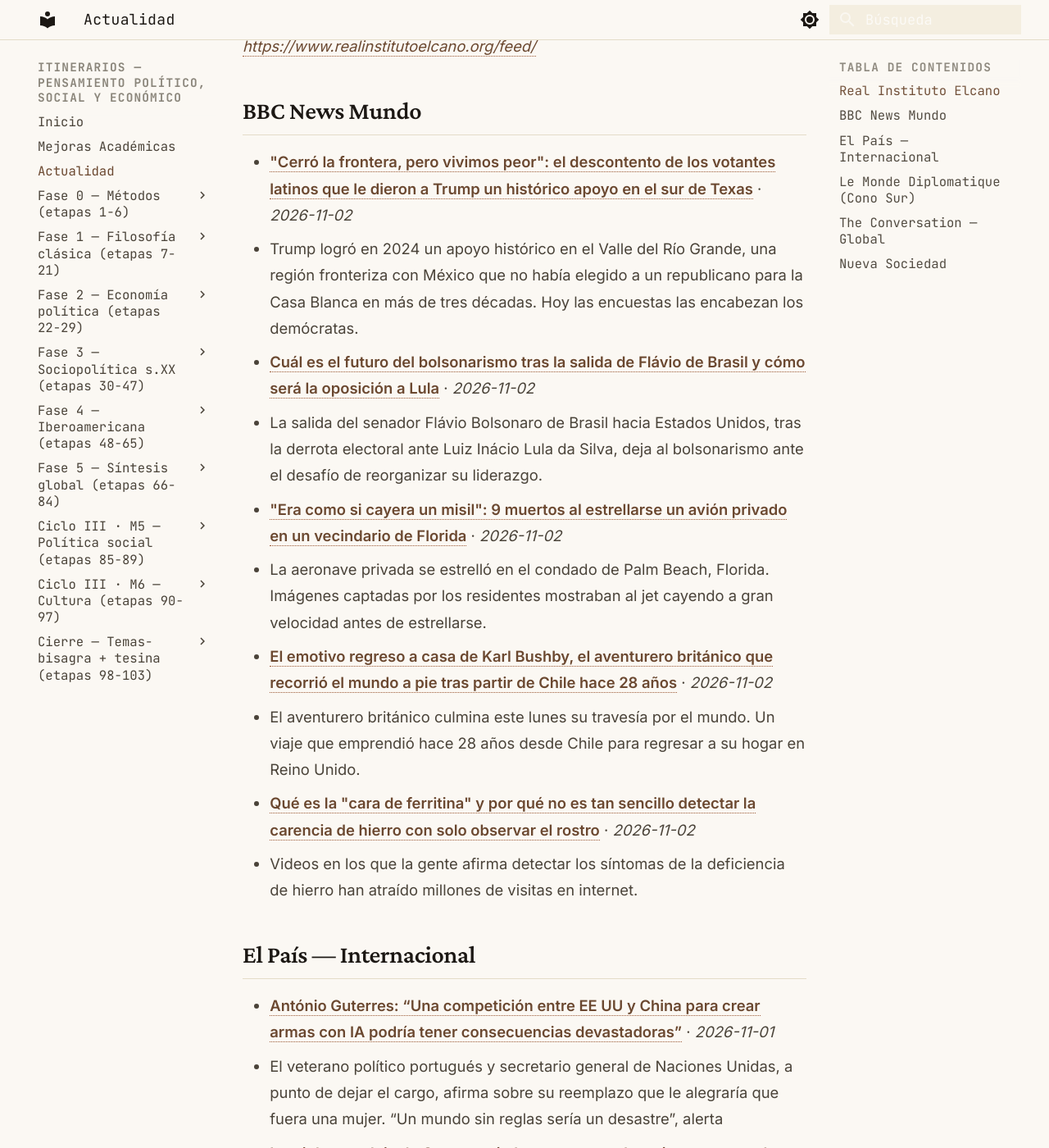
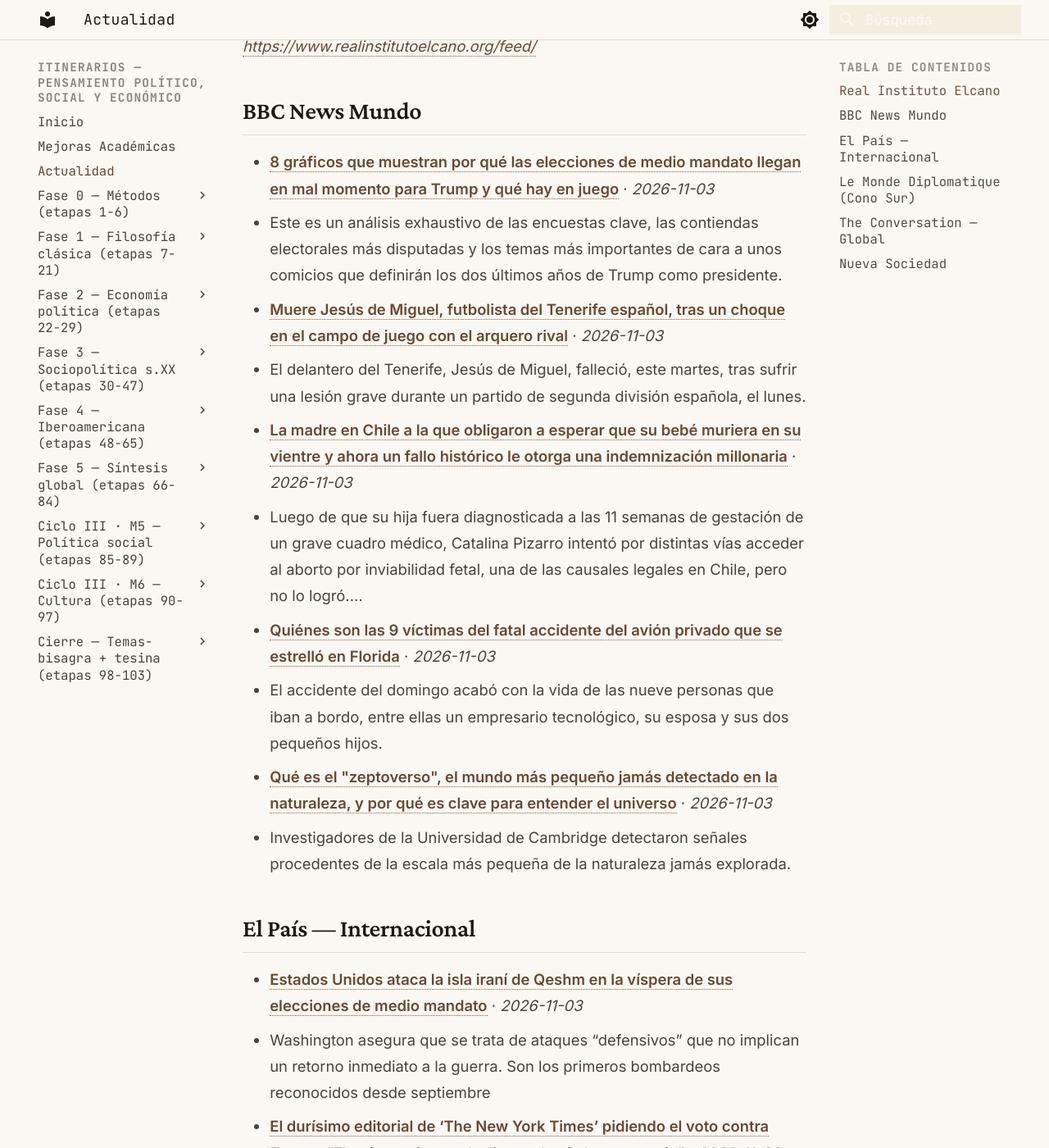
Before and after one commit to MrSpagVi/Curso, an MkDocs documentation site: the page built from docs/actualidad.md, in a window 1280 px wide and 1400 px high, scrolled down 717 px. Shown: the whole window at 82% size. Built offline with MkDocs 1.6.1 and Material for MkDocs 9.7.7, drawn with Linux system fonts in a browser that asks for light colours; some of the changed text lies outside the part shown.

Commit message:
auto: actualidad 2026-11-03

```diff
--- a/docs/actualidad.md
+++ b/docs/actualidad.md
@@ -6,7 +6,7 @@ title: Actualidad
 
 Últimos titulares de fuentes que dictan agenda en ciencia política y geopolítica. Actualizado automáticamente cada día (vía GitHub Actions).
 
-_Última actualización: 2026-11-02 14:18 UTC_
+_Última actualización: 2026-11-03 13:19 UTC_
 
 !!! tip "Ritual mensual — #actualidad"
     El último sábado de cada mes: agarrá **un** titular de los de abajo y escribí **300 palabras** aplicándole **2 autores** del último mes que leíste. ¿Qué diría cada uno? ¿En qué chocan? No resumas la noticia — usala como caso para pensar con las herramientas que venís construyendo. Guardá el texto con el tag `#actualidad` en tu sistema de notas. Esto convierte la teoría en criterio sobre la coyuntura: el objetivo del plan no es citar a Maquiavelo, es leer el presente con él.
@@ -17,29 +17,29 @@ _Sin datos en esta ejecución. Visitar fuente: [https://www.realinstitutoelcano.
 
 ## BBC News Mundo
 
-- **["Cerró la frontera, pero vivimos peor": el descontento de los votantes latinos que le dieron a Trump un histórico apoyo en el sur de Texas](https://www.bbc.com/mundo/articles/c6y9315lrelzo?at_medium=RSS&at_campaign=rss)** · *2026-11-02*
-  - Trump logró en 2024 un apoyo histórico en el Valle del Río Grande, una región fronteriza con México que no había elegido a un republicano para la Casa Blanca en más de tres décadas. Hoy las encuestas las encabezan los demócratas.
-- **[Cuál es el futuro del bolsonarismo tras la salida de Flávio de Brasil y cómo será la oposición a Lula](https://www.bbc.com/mundo/articles/c3qjn8nr2p2ko?at_medium=RSS&at_campaign=rss)** · *2026-11-02*
-  - La salida del senador Flávio Bolsonaro de Brasil hacia Estados Unidos, tras la derrota electoral ante Luiz Inácio Lula da Silva, deja al bolsonarismo ante el desafío de reorganizar su liderazgo.
-- **["Era como si cayera un misil": 9 muertos al estrellarse un avión privado en un vecindario de Florida](https://www.bbc.com/mundo/articles/c61m4yyjyrrxo?at_medium=RSS&at_campaign=rss)** · *2026-11-02*
-  - La aeronave privada se estrelló en el condado de Palm Beach, Florida. Imágenes captadas por los residentes mostraban al jet cayendo a gran velocidad antes de estrellarse.
-- **[El emotivo regreso a casa de Karl Bushby, el aventurero británico que recorrió el mundo a pie tras partir de Chile hace 28 años](https://www.bbc.com/mundo/articles/c8wy941ee4rzo?at_medium=RSS&at_campaign=rss)** · *2026-11-02*
-  - El aventurero británico culmina este lunes su travesía por el mundo. Un viaje que emprendió hace 28 años desde Chile para regresar a su hogar en Reino Unido.
-- **[Qué es la "cara de ferritina" y por qué no es tan sencillo detectar la carencia de hierro con solo observar el rostro](https://www.bbc.com/mundo/articles/cq23dyerrdpko?at_medium=RSS&at_campaign=rss)** · *2026-11-02*
-  - Videos en los que la gente afirma detectar los síntomas de la deficiencia de hierro han atraído millones de visitas en internet.
+- **[8 gráficos que muestran por qué las elecciones de medio mandato llegan en mal momento para Trump y qué hay en juego](https://www.bbc.com/mundo/articles/cq5ynzzkxeymo?at_medium=RSS&at_campaign=rss)** · *2026-11-03*
+  - Este es un análisis exhaustivo de las encuestas clave, las contiendas electorales más disputadas y los temas más importantes de cara a unos comicios que definirán los dos últimos años de Trump como presidente.
+- **[Muere Jesús de Miguel, futbolista del Tenerife español, tras un choque en el campo de juego con el arquero rival](https://www.bbc.com/mundo/articles/c64g1vx4vv3go?at_medium=RSS&at_campaign=rss)** · *2026-11-03*
+  - El delantero del Tenerife, Jesús de Miguel, falleció, este martes, tras sufrir una lesión grave durante un partido de segunda división española, el lunes.
+- **[La madre en Chile a la que obligaron a esperar que su bebé muriera en su vientre y ahora un fallo histórico le otorga una indemnización millonaria](https://www.bbc.com/mundo/articles/cm3el01qqeqxo?at_medium=RSS&at_campaign=rss)** · *2026-11-03*
+  - Luego de que su hija fuera diagnosticada a las 11 semanas de gestación de un grave cuadro médico, Catalina Pizarro intentó por distintas vías acceder al aborto por inviabilidad fetal, una de las causales legales en Chile, pero no lo logró.…
+- **[Quiénes son las 9 víctimas del fatal accidente del avión privado que se estrelló en Florida](https://www.bbc.com/mundo/articles/cx054q17vvezo?at_medium=RSS&at_campaign=rss)** · *2026-11-03*
+  - El accidente del domingo acabó con la vida de las nueve personas que iban a bordo, entre ellas un empresario tecnológico, su esposa y sus dos pequeños hijos.
+- **[Qué es el "zeptoverso", el mundo más pequeño jamás detectado en la naturaleza, y por qué es clave para entender el universo](https://www.bbc.com/mundo/articles/c60rldxq8k1ro?at_medium=RSS&at_campaign=rss)** · *2026-11-03*
+  - Investigadores de la Universidad de Cambridge detectaron señales procedentes de la escala más pequeña de la naturaleza jamás explorada.
 
 ## El País — Internacional
 
-- **[António Guterres: “Una competición entre EE UU y China para crear armas con IA podría tener consecuencias devastadoras”](https://elpais.com/internacional/2026-11-01/antonio-guterres-una-competicion-entre-ee-uu-y-china-para-crear-armas-con-ia-podria-tener-consecuencias-devastadoras.html)** · *2026-11-01*
-  - El veterano político portugués y secretario general de Naciones Unidas, a punto de dejar el cargo, afirma sobre su reemplazo que le alegraría que fuera una mujer. “Un mundo sin reglas sería un desastre”, alerta
-- **[La triple paradoja de Ormuz: más barcos cruzando, más ataques y el petróleo por las nubes](https://elpais.com/internacional/2026-11-02/la-triple-paradoja-de-ormuz-mas-barcos-cruzando-mas-ataques-y-el-petroleo-por-las-nubes.html)** · *2026-11-02*
-  - La mayor porosidad del estrecho, sobre el que sigue pesando un doble bloqueo, no se traduce en una relajación en los precios
-- **[La crisis de la vivienda revive en las calles portuguesas el espíritu de la Revolución de Abril](https://elpais.com/internacional/2026-11-01/la-crisis-de-la-vivienda-revive-en-las-calles-portuguesas-el-espiritu-de-la-revolucion-de-abril.html)** · *2026-11-02*
-  - La represión policial de acampadas pacíficas, con decenas de heridos este fin de semana, provoca una tormenta política. Portugal es el país de la UE donde más ha subido el precio de las casas
+- **[Estados Unidos ataca la isla iraní de Qeshm en la víspera de sus elecciones de medio mandato](https://elpais.com/internacional/2026-11-03/estados-unidos-ataca-la-isla-irani-de-qeshm-en-la-vispera-de-sus-elecciones-de-medio-mandato.html)** · *2026-11-03*
+  - Washington asegura que se trata de ataques “defensivos” que no implican un retorno inmediato a la guerra. Son los primeros bombardeos reconocidos desde septiembre
+- **[El durísimo editorial de ‘The New York Times’ pidiendo el voto contra Trump: “El país empieza a deslizarse hacia la autocracia”](https://elpais.com/internacional/2026-11-03/el-durisimo-editorial-de-the-new-york-times-pidiendo-el-voto-contra-trump-el-pais-empieza-a-deslizarse-hacia-la-autocracia.html)** · *2026-11-03*
+  - El diario estadounidense insta a los electores a frenar en los comicios de este martes la deriva de un Gobierno entregado a “la corrupción, la incompetencia y el abuso de poder”, y acusa al presidente de violar “la tradición y la ley”
+- **[Rusia anuncia que negociará con Ucrania, bajo mediación de Estados Unidos, la próxima semana en Abu Dabi](https://elpais.com/internacional/2026-11-03/rusia-anuncia-que-negociara-con-ucrania-bajo-mediacion-de-estados-unidos-la-proxima-semana-en-abu-dabi.html)** · *2026-11-03*
+  - Las nuevas conversaciones de paz a tres bandas, aún no confirmadas por Kiev, están previstas el 10 y el 11 de noviembre
+- **[El futuro ya no es lo que era antes](https://elpais.com/internacional/2026-11-02/el-futuro-ya-no-es-lo-que-era-antes.html)** · *2026-11-02*
+  - El escritor Juan Gabriel Vásquez despide la primera sesión del World in Progress reflexionando sobre los riesgos que afronta la humanidad, como la inteligencia artificial
 - **[¿Protestarán los jóvenes con su voto en Estados Unidos?](https://elpais.com/us/2026-11-02/protestaran-los-jovenes-con-su-voto-en-estados-unidos.html)** · *2026-11-02*
   - Los menores de 30 años podrían aprovechar las ‘midterms’ para enviar un mensaje muy claro al presidente Donald Trump
-- **[El tambaleante trono del rey ‘Bibi’](https://elpais.com/internacional/2026-11-01/el-tambaleante-trono-del-rey-bibi.html)** · *2026-11-01*
-  - Los votantes israelíes han hablado con claridad, pero al primer ministro israelí, Benjamín Netanyahu, aún le quedan cartas para perpetuarse en el poder hasta una repetición electoral
 
 ## Le Monde Diplomatique (Cono Sur)
 
@@ -47,16 +47,16 @@ _Sin datos en esta ejecución. Visitar fuente: [https://www.eldiplo.org/feed/](h
 
 ## The Conversation — Global
 
-- **[Forgotten flint tools in museum boxes reveal how Egypt’s early farmers paved the way for the pharaohs](https://theconversation.com/forgotten-flint-tools-in-museum-boxes-reveal-how-egypts-early-farmers-paved-the-way-for-the-pharaohs-294501)** · *2026-11-02*
-  - The flints reveal that villagers created local economies from their skills long before state enterprise began.
-- **[South Africans living through water cuts blame corruption and neglect, not just broken pipes – study](https://theconversation.com/south-africans-living-through-water-cuts-blame-corruption-and-neglect-not-just-broken-pipes-study-290385)** · *2026-11-02*
-  - After 15 years of water shortages, residents of Madibeng in South Africa make a moral judgment.
-- **[Not in a FEMA flood zone? Your home could still be at risk – and you could suffer more than your neighbor](https://theconversation.com/not-in-a-fema-flood-zone-your-home-could-still-be-at-risk-and-you-could-suffer-more-than-your-neighbor-293658)** · *2026-11-02*
-  - Your home’s true flood risk is far more complex than FEMA flood maps reflect.
-- **[Supreme Court decision on gerrymandering will wind back progress on racial justice](https://theconversation.com/supreme-court-decision-on-gerrymandering-will-wind-back-progress-on-racial-justice-295176)** · *2026-11-02*
-  - Both Democrat and Republican states are changing the boundaries of voting districts, often along racial llines.
-- **[I research Doctor Doom – here’s why he could be the unlikely hero of Avengers: Doomsday](https://theconversation.com/i-research-doctor-doom-heres-why-he-could-be-the-unlikely-hero-of-avengers-doomsday-293038)** · *2026-11-02*
-  - When Doctor Doom proclaims himself a genius and the only person who can save humanity, he’s usually right.
+- **[Pediatric palliative care addresses the unique needs of seriously ill children and their families](https://theconversation.com/pediatric-palliative-care-addresses-the-unique-needs-of-seriously-ill-children-and-their-families-286905)** · *2026-11-03*
+  - This specialty offers healing and comfort where a cure is not possible, but many who need this care don’t have access to it.
+- **[Menopause can quietly weaken bones – here’s what research reveals about protecting them](https://theconversation.com/menopause-can-quietly-weaken-bones-heres-what-research-reveals-about-protecting-them-293648)** · *2026-11-03*
+  - Bone loss can accelerate before the final menstrual period. Understanding risk, exercise, nutrition and treatment options can help protect bone health.
+- **[As it gets harder to figure out what to eat, some Americans are turning to religion for answers](https://theconversation.com/as-it-gets-harder-to-figure-out-what-to-eat-some-americans-are-turning-to-religion-for-answers-291119)** · *2026-11-03*
+  - A scholar spent time with 4 alternative food movements to explore how religious Americans are choosing a ‘moral’ diet.
+- **[Nearly 7 in 10 professors report being bullied, often by students over grades](https://theconversation.com/nearly-7-in-10-professors-report-being-bullied-often-by-students-over-grades-244397)** · *2026-11-03*
+  - The rates are similar to high-stress workplaces like emergency services.
+- **[Andy Burnham at Prime Minister’s Questions: what’s he doing differently?](https://theconversation.com/andy-burnham-at-prime-ministers-questions-whats-he-doing-differently-295372)** · *2026-11-03*
+  - Viewers are often turned off by the traditional jibes and jeering at PMQs.
 
 ## Nueva Sociedad
 
```
